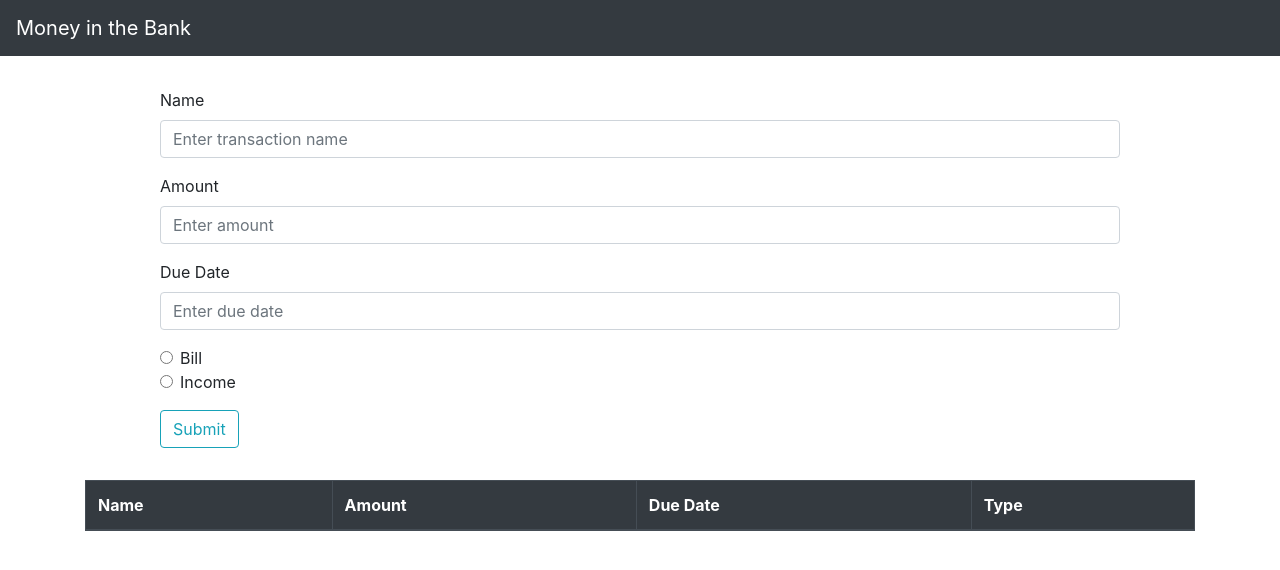
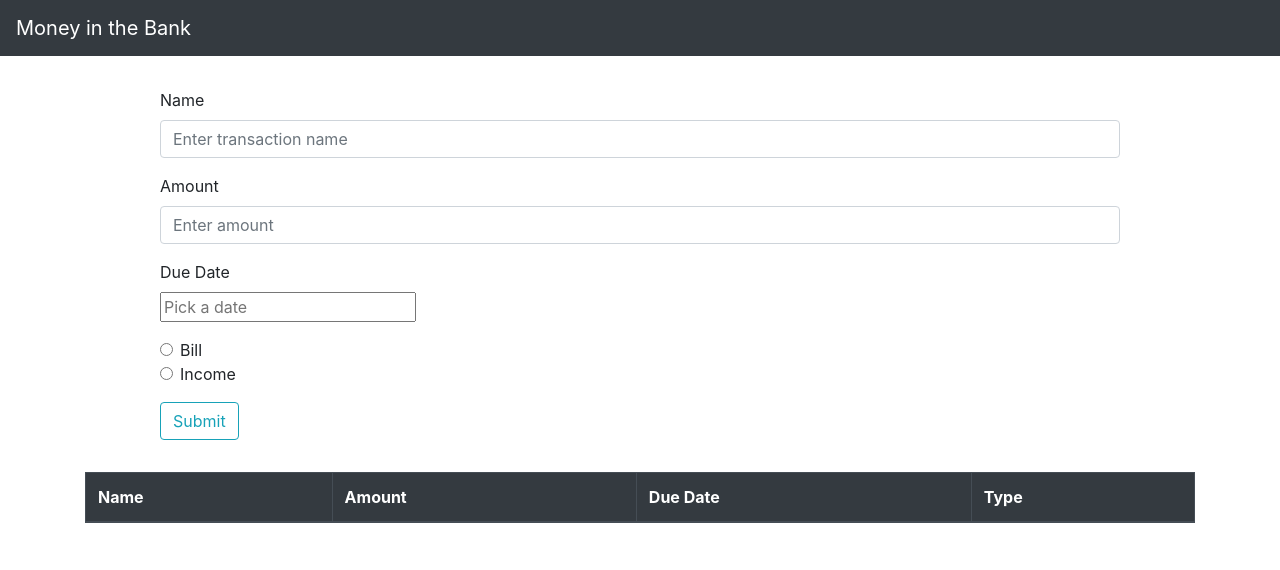
Before and after one commit to jhkillam/react-money-in-the-bank, a React (Create React App) app: page / in a window 1280 px wide. Shown: the top 570 px of the page. Built offline with nearby package versions, Linux system fonts and the light colour scheme.

Commit message:
added react-datepicker

```diff
--- a/package.json
+++ b/package.json
@@ -4,8 +4,10 @@
   "private": true,
   "dependencies": {
     "bootstrap": "^4.4.1",
+    "moment": "^2.24.0",
     "react": "^16.12.0",
     "react-bootstrap": "^1.0.0-beta.16",
+    "react-datepicker": "^2.10.1",
     "react-dom": "^16.12.0",
     "react-scripts": "3.2.0"
   },
--- a/src/components/NewTransactionForm.jsx
+++ b/src/components/NewTransactionForm.jsx
@@ -1,8 +1,10 @@
 import React from 'react'
 import Button from 'react-bootstrap/Button'
 import Form from 'react-bootstrap/Form'
+import DatePicker from 'react-datepicker'
+import "react-datepicker/dist/react-datepicker.css";
 
-const NewTransactionForm = ({handleChange, handleSubmit, newTransaction}) => {
+const NewTransactionForm = ({handleChange, handleSubmit, handleDateChange, newTransaction}) => {
 
   return (
     <div className="form-container">
@@ -28,14 +30,12 @@ const NewTransactionForm = ({handleChange, handleSubmit, newTransaction}) => {
             />
         </Form.Group>
         <Form.Group controlId="formTransactionDueDate">
-          <Form.Label>Due Date</Form.Label>
-            <Form.Control
-              type="text"
-              name="dueDate"
-              placeholder="Enter due date"
-              onChange={handleChange}
-              value={newTransaction.dueDate}
-            />
+          <Form.Label>Due Date</Form.Label><br/>
+          <DatePicker
+            selected={newTransaction.dueDate}
+            onChange={handleDateChange}
+            placeholderText="Pick a date"
+          />
         </Form.Group>
         <Form.Group controlId="formTransactionType">
           <div onChange={handleChange} className="mb-3">
--- a/src/components/Transaction.jsx
+++ b/src/components/Transaction.jsx
@@ -2,6 +2,8 @@ import React from 'react'
 
 import Table from 'react-bootstrap/Table'
 import NewTransactionForm from './NewTransactionForm'
+
+const moment = require('moment')
 
 class Transaction extends React.Component {
   constructor(props) {
@@ -16,6 +18,11 @@ class Transaction extends React.Component {
       },
       transactionList: []
     }
+  }
+  handleDateChange = date => {
+    this.setState(prevState => ({
+      newTransaction: {...prevState.newTransaction, dueDate: date}
+    }))
   }
   handleChange = e => {
     const { name, value } = e.target
@@ -43,6 +50,7 @@ class Transaction extends React.Component {
           handleChange={this.handleChange}
           newTransaction={this.state.newTransaction}
           handleSubmit={this.handleSubmit}
+          handleDateChange={this.handleDateChange}
         />
         <div className="container">
           <Table
@@ -54,7 +62,7 @@ class Transaction extends React.Component {
             bordered
             hover
             variant="dark"
-            >
+          >
             <thead>
               <tr>
                 <th>Name</th>
@@ -68,7 +76,7 @@ class Transaction extends React.Component {
               <tr key={index}>
                 <td>{transaction.name}</td>
                 <td>{transaction.amount}</td>
-                <td>{transaction.dueDate}</td>
+                <td>{moment(transaction.dueDate).utc().format('MM/DD/YYYY')}</td>
                 <td>{transaction.type}</td>
               </tr>
               ))}
```
Also changed, not shown: 1 other file (tests, documents, lock files or other folders).
